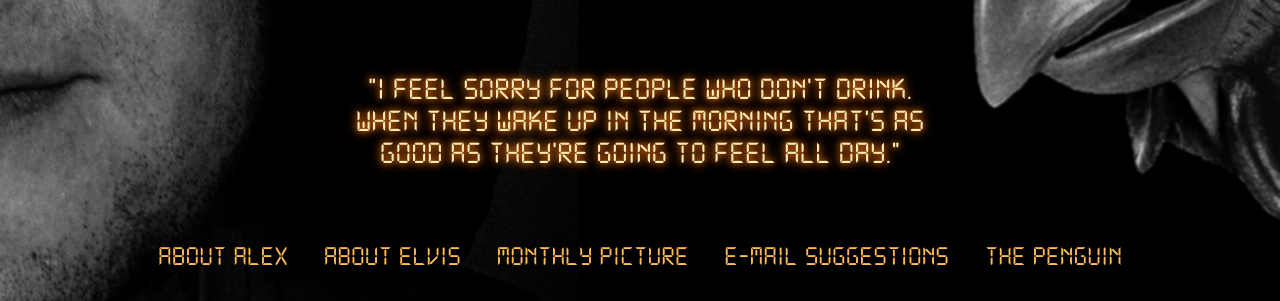
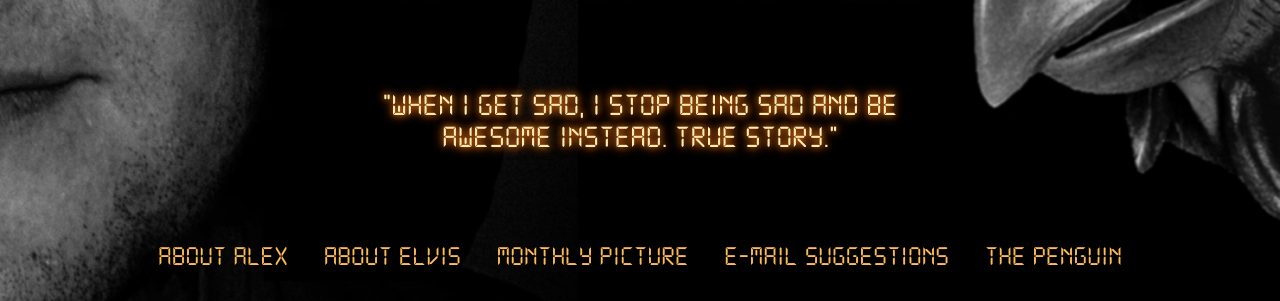
Before and after one commit to elvisthechicken/elvisthechicken.github.io, a plain HTML site: page index.html in a window 1280 px wide. Shown: the part 499-800 px from the top of the page. Drawn offline with Linux system fonts and the light colour scheme; files whose address does not match are found by name.

Commit message:
monthlypic updated

```diff
--- a/index.html
+++ b/index.html
@@ -43,7 +43,7 @@
   </section>
   <section id="quote">
     <p>
-      "I feel sorry for people who don't drink. When they wake up in the morning that's as good as they're going to feel all day."
+      "When I get sad, I stop being sad and be awesome instead. True Story."
     </p>
   </section>
 </main>
```
Also changed, not shown: img/monthlypic.jpg.
